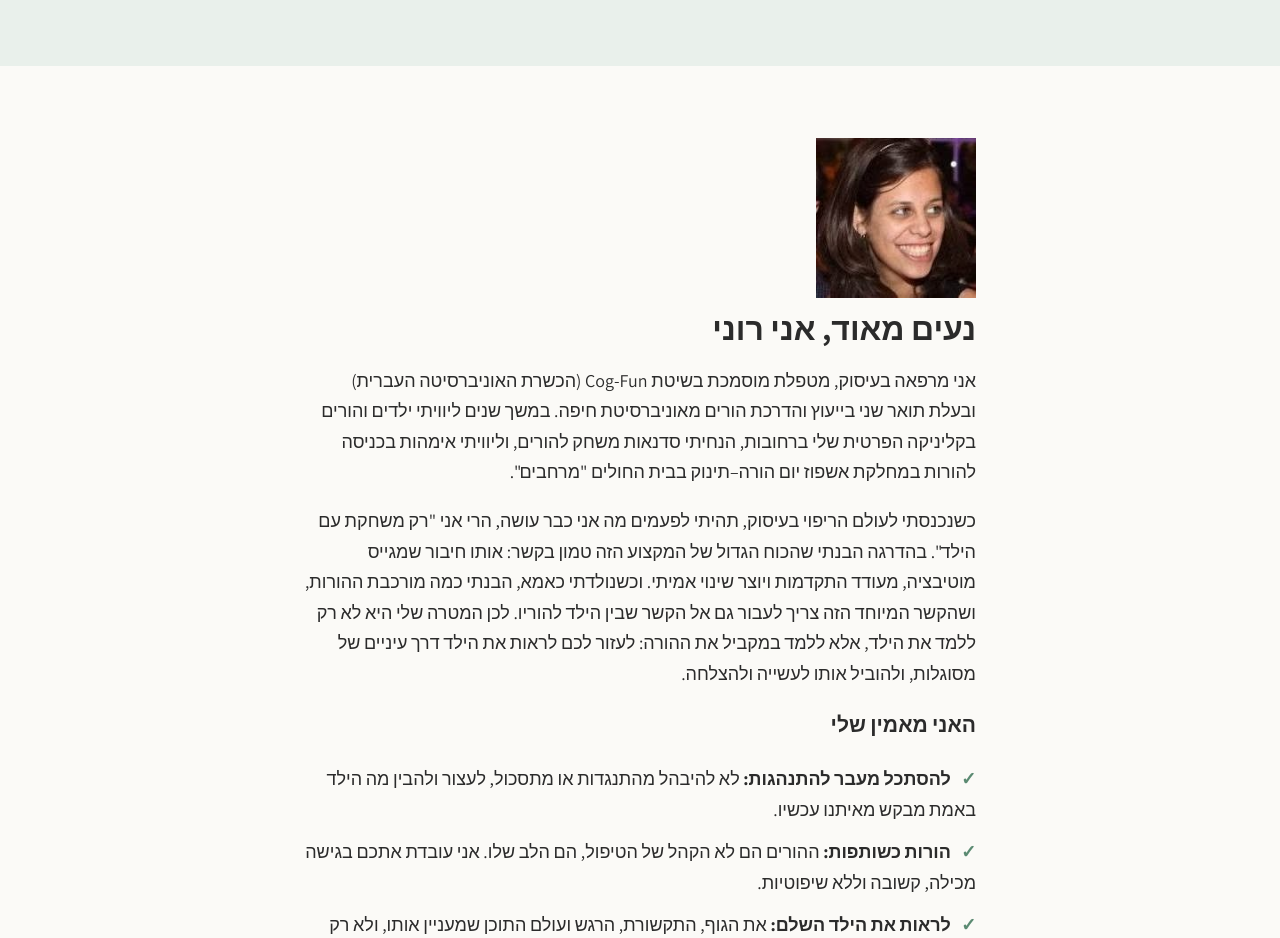
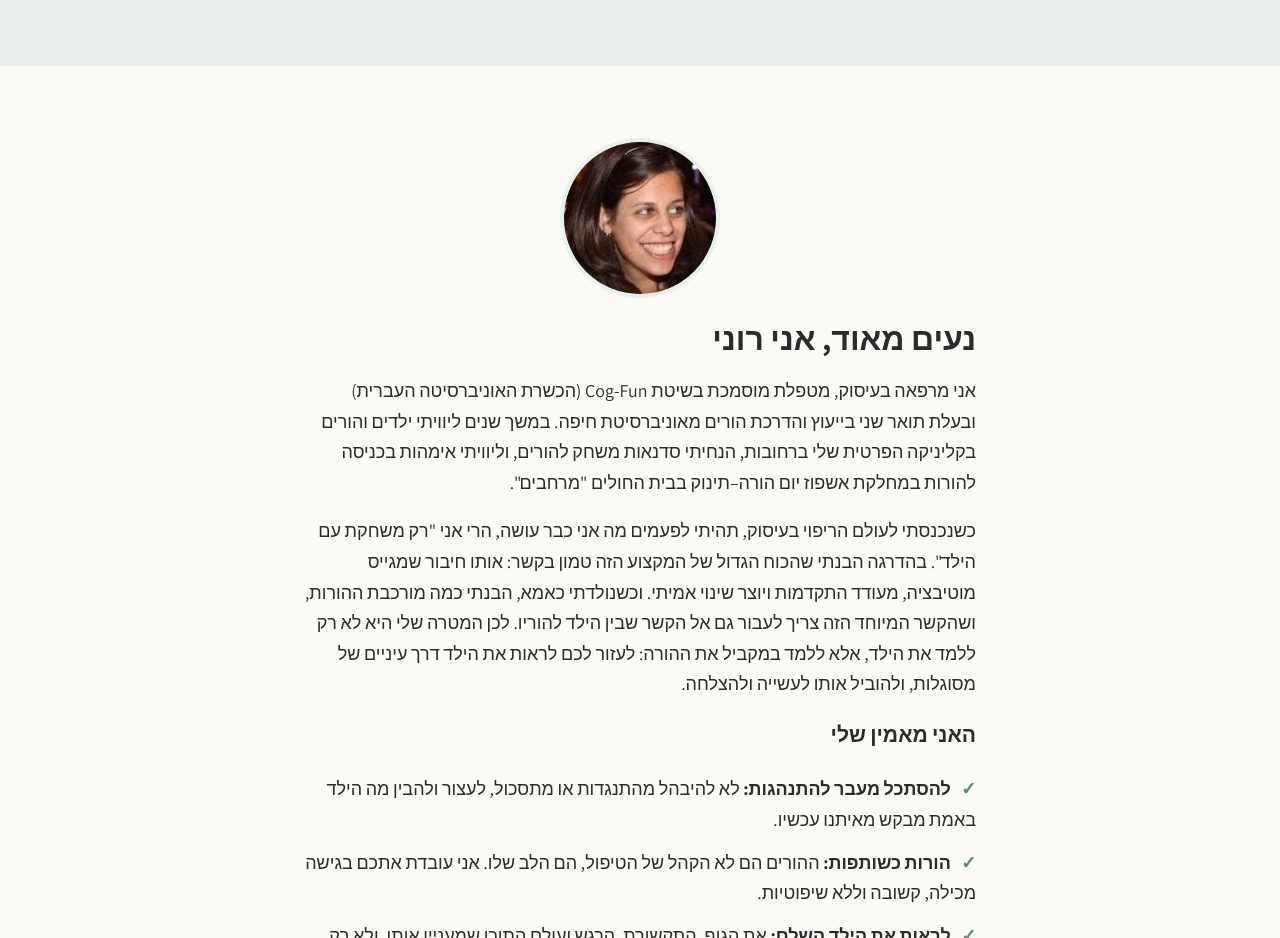
Before and after one commit to eliavroni/roni.github.io, an Astro site: page / in a window 1280 px wide. Shown: the part 1240-2178 px from the top of the page. Built offline with nearby package versions, Linux system fonts and the light colour scheme; Astro itself is replaced by a stand-in of ours.

Commit message:
Add files via upload

```diff
--- a/src/styles/global.css
+++ b/src/styles/global.css
@@ -58,6 +58,7 @@ time { color: var(--muted); font-size: .9rem; }
 .post-thumb { width: 110px; height: 110px; object-fit: cover; border-radius: 12px; display: block; }
 .post-thumb-link { flex: none; }
 .post-cover { display: block; max-width: 100%; max-height: 560px; width: auto; margin: 20px auto 28px; border-radius: var(--radius); }
+.about-photo { display: block; width: 160px; height: 160px; object-fit: cover; border-radius: 50%; margin: 0 auto 20px; border: 4px solid var(--accent-soft); }
 .source-note { font-size: .9rem; color: var(--muted); }
 
 .checklist { list-style: none; padding: 0; }
```
